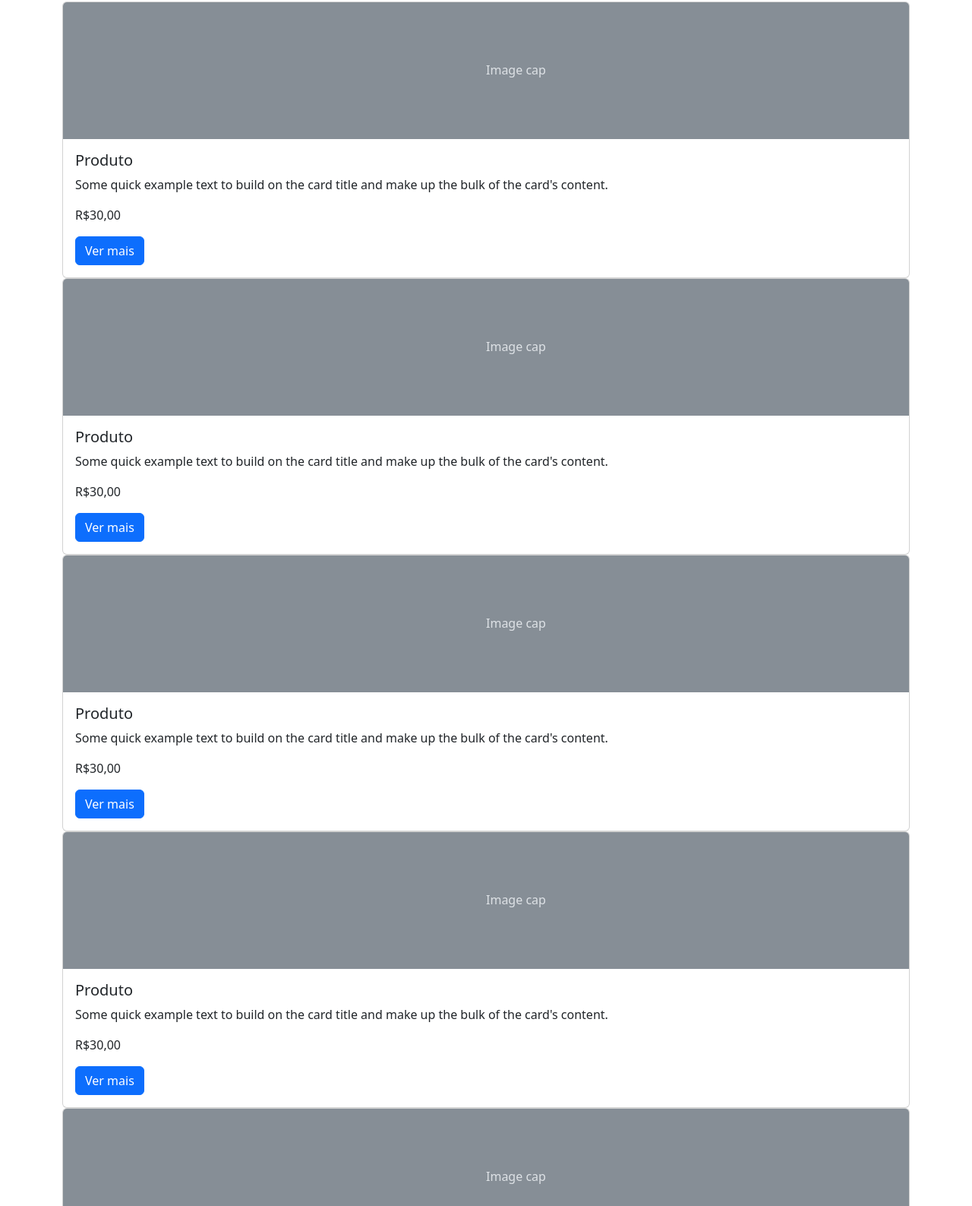
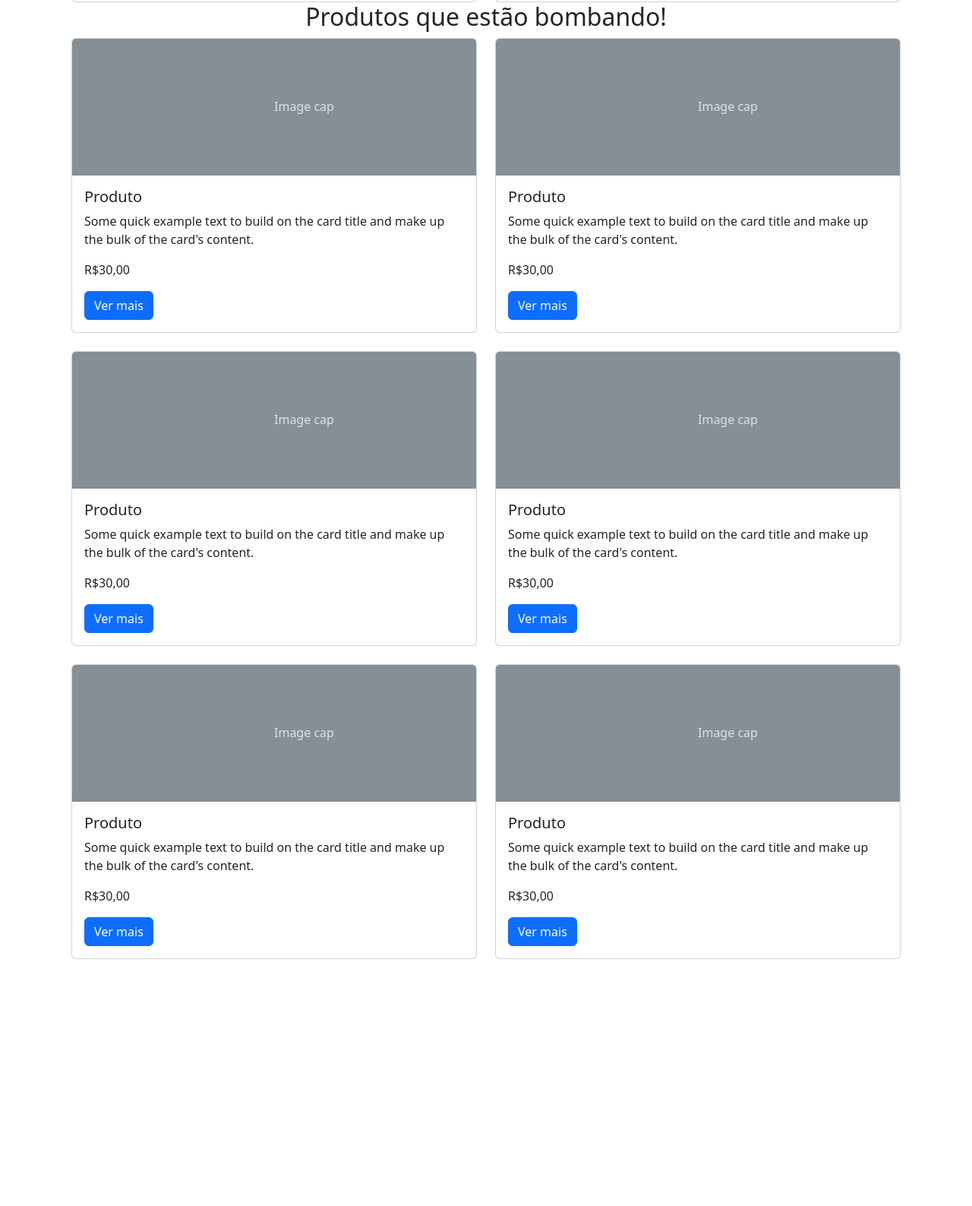
Before and after one commit to rafaelpedro/Bootstrap5_Alura, a plain HTML site: page index.html in a window 1280 px wide. Shown: the part 1213-2800 px from the top of the page at 76% size. After the commit the page ends 2475 px from the top, so only its background shows below. Drawn offline with nearby package versions, Linux system fonts and the light colour scheme.

Commit message:
Alteração no grid de produtos que estão bombando

```diff
--- a/index.html
+++ b/index.html
@@ -107,9 +107,10 @@
     </div>
 
     <h2 class="text-center">Busca por categoria: </h2>
-    <div class="container row">
 
-        <div class="col-6">
+    <div class="container row mx-auto g-4">
+
+        <div class="col-6 col-md4 col-xxl-2">
             <div class="card">
                 <svg class="bd-placeholder-img card-img-top" width="100%" height="180"
                     xmlns="http://www.w3.org/2000/svg" role="img" aria-label="Placeholder: Image cap"
@@ -124,7 +125,7 @@
             </div>
         </div>
 
-        <div class="col-6">
+        <div class="col-6 col-md4 col-xxl-2">
             <div class="card">
                 <svg class="bd-placeholder-img card-img-top" width="100%" height="180"
                     xmlns="http://www.w3.org/2000/svg" role="img" aria-label="Placeholder: Image cap"
@@ -139,7 +140,7 @@
             </div>
         </div>
 
-        <div class="col-6">
+        <div class="col-6 col-md4 col-xxl-2">
             <div class="card">
                 <svg class="bd-placeholder-img card-img-top" width="100%" height="180"
                     xmlns="http://www.w3.org/2000/svg" role="img" aria-label="Placeholder: Image cap"
@@ -154,7 +155,7 @@
             </div>
         </div>
 
-        <div class="col-6">
+        <div class="col-6 col-md4 col-xxl-2">
             <div class="card">
                 <svg class="bd-placeholder-img card-img-top" width="100%" height="180"
                     xmlns="http://www.w3.org/2000/svg" role="img" aria-label="Placeholder: Image cap"
@@ -169,7 +170,7 @@
             </div>
         </div>
 
-        <div class="col-6">
+        <div class="col-6 col-md4 col-xxl-2">
             <div class="card">
                 <svg class="bd-placeholder-img card-img-top" width="100%" height="180"
                     xmlns="http://www.w3.org/2000/svg" role="img" aria-label="Placeholder: Image cap"
@@ -184,7 +185,7 @@
             </div>
         </div>
 
-        <div class="col-6">
+        <div class="col-6 col-md4 col-xxl-2">
             <div class="card">
                 <svg class="bd-placeholder-img card-img-top" width="100%" height="180"
                     xmlns="http://www.w3.org/2000/svg" role="img" aria-label="Placeholder: Image cap"
@@ -202,104 +203,124 @@
 
     <h2 class="text-center">Produtos que estão bombando!</h2>
 
-    <div class="container">
+    <div class="container row mx-auto g-4">
 
-        <div class="card">
-            <svg class="bd-placeholder-img card-img-top" width="100%" height="180" xmlns="http://www.w3.org/2000/svg"
-                role="img" aria-label="Placeholder: Image cap" preserveAspectRatio="xMidYMid slice" focusable="false">
-                <title>Placeholder</title>
-                <rect width="100%" height="100%" fill="#868e96"></rect><text x="50%" y="50%" fill="#dee2e6"
-                    dy=".3em">Image cap</text>
-            </svg>
-            <div class="card-body">
-                <h5 class="card-title">Produto</h5>
-                <p class="card-text">Some quick example text to build on the card title and make up the bulk of the
-                    card's content.</p>
-                <p>R$30,00</p>
-                <a href="#" class="btn btn-primary">Ver mais</a>
+        <div class="col-6 col-md4 col-xxl-4">
+            <div class="card">
+                <svg class="bd-placeholder-img card-img-top" width="100%" height="180"
+                    xmlns="http://www.w3.org/2000/svg" role="img" aria-label="Placeholder: Image cap"
+                    preserveAspectRatio="xMidYMid slice" focusable="false">
+                    <title>Placeholder</title>
+                    <rect width="100%" height="100%" fill="#868e96"></rect><text x="50%" y="50%" fill="#dee2e6"
+                        dy=".3em">Image cap</text>
+                </svg>
+                <div class="card-body">
+                    <h5 class="card-title">Produto</h5>
+                    <p class="card-text">Some quick example text to build on the card title and make up the bulk of the
+                        card's content.</p>
+                    <p>R$30,00</p>
+                    <a href="#" class="btn btn-primary">Ver mais</a>
+                </div>
             </div>
         </div>
 
-        <div class="card">
-            <svg class="bd-placeholder-img card-img-top" width="100%" height="180" xmlns="http://www.w3.org/2000/svg"
-                role="img" aria-label="Placeholder: Image cap" preserveAspectRatio="xMidYMid slice" focusable="false">
-                <title>Placeholder</title>
-                <rect width="100%" height="100%" fill="#868e96"></rect><text x="50%" y="50%" fill="#dee2e6"
-                    dy=".3em">Image cap</text>
-            </svg>
-            <div class="card-body">
-                <h5 class="card-title">Produto</h5>
-                <p class="card-text">Some quick example text to build on the card title and make up the bulk of the
-                    card's content.</p>
-                <p>R$30,00</p>
-                <a href="#" class="btn btn-primary">Ver mais</a>
+        <div class="col-6 col-md4 col-xxl-4">
+            <div class="card">
+                <svg class="bd-placeholder-img card-img-top" width="100%" height="180"
+                    xmlns="http://www.w3.org/2000/svg" role="img" aria-label="Placeholder: Image cap"
+                    preserveAspectRatio="xMidYMid slice" focusable="false">
+                    <title>Placeholder</title>
+                    <rect width="100%" height="100%" fill="#868e96"></rect><text x="50%" y="50%" fill="#dee2e6"
+                        dy=".3em">Image cap</text>
+                </svg>
+                <div class="card-body">
+                    <h5 class="card-title">Produto</h5>
+                    <p class="card-text">Some quick example text to build on the card title and make up the bulk of the
+                        card's content.</p>
+                    <p>R$30,00</p>
+                    <a href="#" class="btn btn-primary">Ver mais</a>
+                </div>
             </div>
         </div>
 
-        <div class="card">
-            <svg class="bd-placeholder-img card-img-top" width="100%" height="180" xmlns="http://www.w3.org/2000/svg"
-                role="img" aria-label="Placeholder: Image cap" preserveAspectRatio="xMidYMid slice" focusable="false">
-                <title>Placeholder</title>
-                <rect width="100%" height="100%" fill="#868e96"></rect><text x="50%" y="50%" fill="#dee2e6"
-                    dy=".3em">Image cap</text>
-            </svg>
-            <div class="card-body">
-                <h5 class="card-title">Produto</h5>
-                <p class="card-text">Some quick example text to build on the card title and make up the bulk of the
-                    card's content.</p>
-                <p>R$30,00</p>
-                <a href="#" class="btn btn-primary">Ver mais</a>
+        <div class="col-6 col-md4 col-xxl-4">
+            <div class="card">
+                <svg class="bd-placeholder-img card-img-top" width="100%" height="180"
+                    xmlns="http://www.w3.org/2000/svg" role="img" aria-label="Placeholder: Image cap"
+                    preserveAspectRatio="xMidYMid slice" focusable="false">
+                    <title>Placeholder</title>
+                    <rect width="100%" height="100%" fill="#868e96"></rect><text x="50%" y="50%" fill="#dee2e6"
+                        dy=".3em">Image cap</text>
+                </svg>
+                <div class="card-body">
+                    <h5 class="card-title">Produto</h5>
+                    <p class="card-text">Some quick example text to build on the card title and make up the bulk of the
+                        card's content.</p>
+                    <p>R$30,00</p>
+                    <a href="#" class="btn btn-primary">Ver mais</a>
+                </div>
             </div>
         </div>
 
-        <div class="card">
-            <svg class="bd-placeholder-img card-img-top" width="100%" height="180" xmlns="http://www.w3.org/2000/svg"
-                role="img" aria-label="Placeholder: Image cap" preserveAspectRatio="xMidYMid slice" focusable="false">
-                <title>Placeholder</title>
-                <rect width="100%" height="100%" fill="#868e96"></rect><text x="50%" y="50%" fill="#dee2e6"
-                    dy=".3em">Image cap</text>
-            </svg>
-            <div class="card-body">
-                <h5 class="card-title">Produto</h5>
-                <p class="card-text">Some quick example text to build on the card title and make up the bulk of the
-                    card's content.</p>
-                <p>R$30,00</p>
-                <a href="#" class="btn btn-primary">Ver mais</a>
+        <div class="col-6 col-md4 col-xxl-4">
+            <div class="card">
+                <svg class="bd-placeholder-img card-img-top" width="100%" height="180"
+                    xmlns="http://www.w3.org/2000/svg" role="img" aria-label="Placeholder: Image cap"
+                    preserveAspectRatio="xMidYMid slice" focusable="false">
+                    <title>Placeholder</title>
+                    <rect width="100%" height="100%" fill="#868e96"></rect><text x="50%" y="50%" fill="#dee2e6"
+                        dy=".3em">Image cap</text>
+                </svg>
+                <div class="card-body">
+                    <h5 class="card-title">Produto</h5>
+                    <p class="card-text">Some quick example text to build on the card title and make up the bulk of the
+                        card's content.</p>
+                    <p>R$30,00</p>
+                    <a href="#" class="btn btn-primary">Ver mais</a>
+                </div>
             </div>
         </div>
 
-        <div class="card">
-            <svg class="bd-placeholder-img card-img-top" width="100%" height="180" xmlns="http://www.w3.org/2000/svg"
-                role="img" aria-label="Placeholder: Image cap" preserveAspectRatio="xMidYMid slice" focusable="false">
-                <title>Placeholder</title>
-                <rect width="100%" height="100%" fill="#868e96"></rect><text x="50%" y="50%" fill="#dee2e6"
-                    dy=".3em">Image cap</text>
-            </svg>
-            <div class="card-body">
-                <h5 class="card-title">Produto</h5>
-                <p class="card-text">Some quick example text to build on the card title and make up the bulk of the
-                    card's content.</p>
-                <p>R$30,00</p>
-                <a href="#" class="btn btn-primary">Ver mais</a>
+        <div class="col-6 col-md4 col-xxl-4">
+            <div class="card">
+                <svg class="bd-placeholder-img card-img-top" width="100%" height="180"
+                    xmlns="http://www.w3.org/2000/svg" role="img" aria-label="Placeholder: Image cap"
+                    preserveAspectRatio="xMidYMid slice" focusable="false">
+                    <title>Placeholder</title>
+                    <rect width="100%" height="100%" fill="#868e96"></rect><text x="50%" y="50%" fill="#dee2e6"
+                        dy=".3em">Image cap</text>
+                </svg>
+                <div class="card-body">
+                    <h5 class="card-title">Produto</h5>
+                    <p class="card-text">Some quick example text to build on the card title and make up the bulk of the
+                        card's content.</p>
+                    <p>R$30,00</p>
+                    <a href="#" class="btn btn-primary">Ver mais</a>
+                </div>
             </div>
         </div>
 
-        <div class="card">
-            <svg class="bd-placeholder-img card-img-top" width="100%" height="180" xmlns="http://www.w3.org/2000/svg"
-                role="img" aria-label="Placeholder: Image cap" preserveAspectRatio="xMidYMid slice" focusable="false">
-                <title>Placeholder</title>
-                <rect width="100%" height="100%" fill="#868e96"></rect><text x="50%" y="50%" fill="#dee2e6"
-                    dy=".3em">Image cap</text>
-            </svg>
-            <div class="card-body">
-                <h5 class="card-title">Produto</h5>
-                <p class="card-text">Some quick example text to build on the card title and make up the bulk of the
-                    card's content.</p>
-                <p>R$30,00</p>
-                <a href="#" class="btn btn-primary">Ver mais</a>
+        <div class="col-6 col-md4 col-xxl-4">
+            <div class="card">
+                <svg class="bd-placeholder-img card-img-top" width="100%" height="180"
+                    xmlns="http://www.w3.org/2000/svg" role="img" aria-label="Placeholder: Image cap"
+                    preserveAspectRatio="xMidYMid slice" focusable="false">
+                    <title>Placeholder</title>
+                    <rect width="100%" height="100%" fill="#868e96"></rect><text x="50%" y="50%" fill="#dee2e6"
+                        dy=".3em">Image cap</text>
+                </svg>
+                <div class="card-body">
+                    <h5 class="card-title">Produto</h5>
+                    <p class="card-text">Some quick example text to build on the card title and make up the bulk of the
+                        card's content.</p>
+                    <p>R$30,00</p>
+                    <a href="#" class="btn btn-primary">Ver mais</a>
+                </div>
             </div>
         </div>
+
     </div>
+
 
     <script src="https://cdn.jsdelivr.net/npm/bootstrap@5.3.1/dist/js/bootstrap.bundle.min.js"
         integrity="sha384-HwwvtgBNo3bZJJLYd8oVXjrBZt8cqVSpeBNS5n7C8IVInixGAoxmnlMuBnhbgrkm"
```
